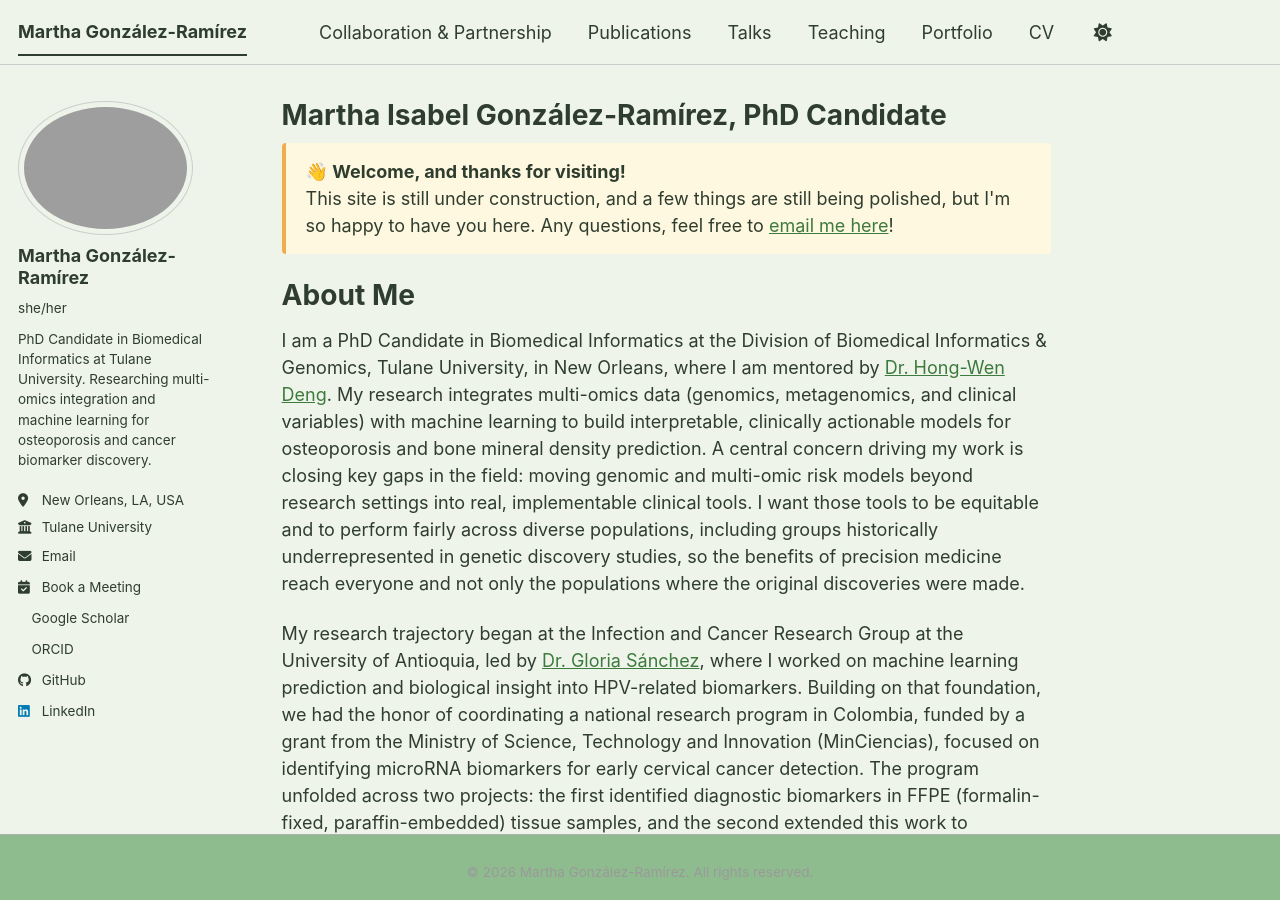
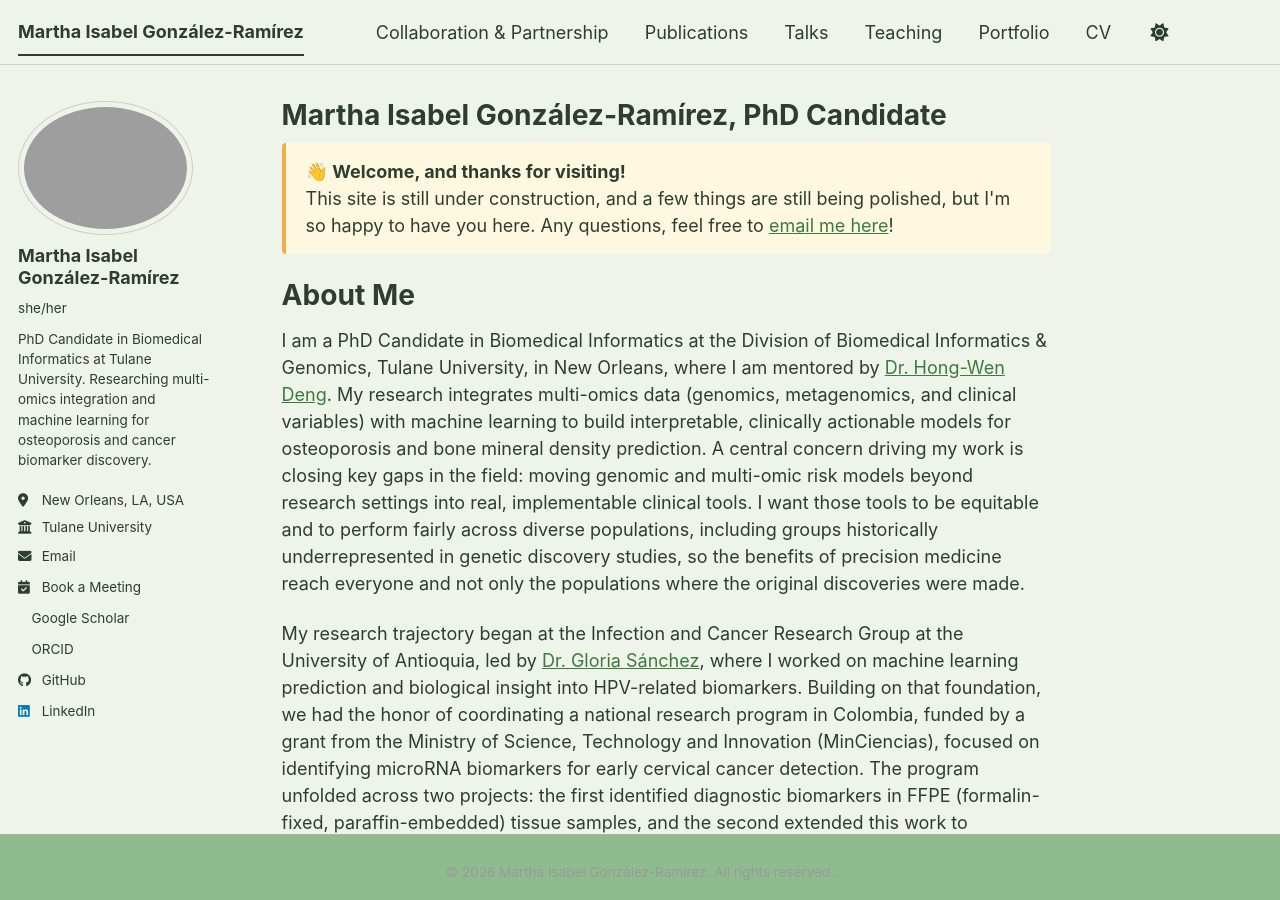
Before and after one commit to migonzalezr/migonzalezr.github.io, a Jekyll site: the page built from _pages/about.md, in a window 1280 px wide and 900 px high. Built offline with Jekyll 4.4.1, drawn with Linux system fonts in a browser that asks for light colours; a style sheet for code colours, icons or effects is not loaded.

Commit message:
Update name to Martha Isabel González-Ramírez across site

```diff
--- a/_config.yml
+++ b/_config.yml
@@ -9,9 +9,9 @@
 # Basic Site Settings
 locale                   : "en-US"
 site_theme               : "mint"
-title                    : "Martha González-Ramírez"
+title                    : "Martha Isabel González-Ramírez"
 title_separator          : "-"
-name                     : &name "Martha González-Ramírez"
+name                     : &name "Martha Isabel González-Ramírez"
 description              : &description "PhD Candidate in Biomedical Informatics | Multi-omics & Machine Learning Research"
 url                      : https://migonzalezr.github.io
 baseurl                  : ""
@@ -19,7 +19,7 @@ repository               : "migonzalezr/migonzalezr.github.io"
 
 author:
   avatar             : "foto_medios.png"
-  name               : "Martha González-Ramírez"
+  name               : "Martha Isabel González-Ramírez"
   pronouns           : "she/her"
   bio                : "PhD Candidate in Biomedical Informatics at Tulane University. Researching multi-omics integration and machine learning for osteoporosis and cancer biomarker discovery."
   location           : "New Orleans, LA, USA"
```
